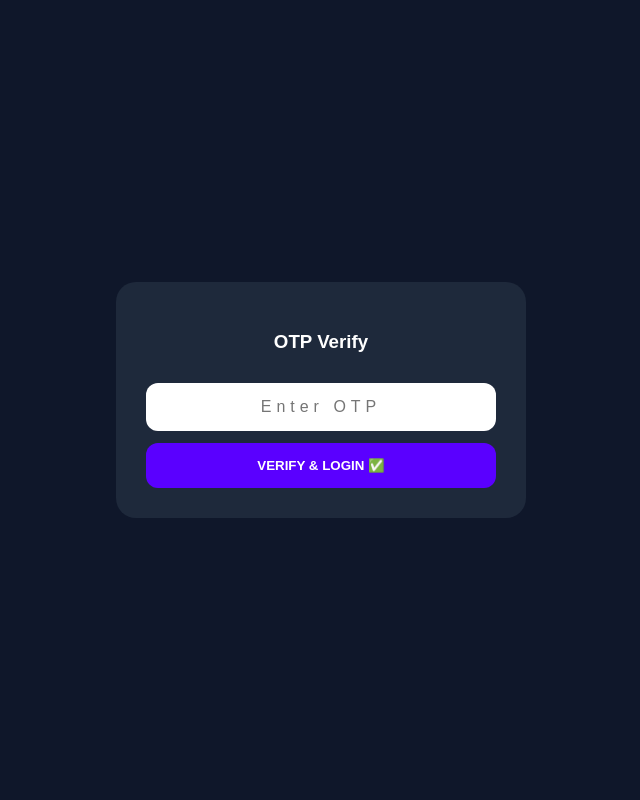
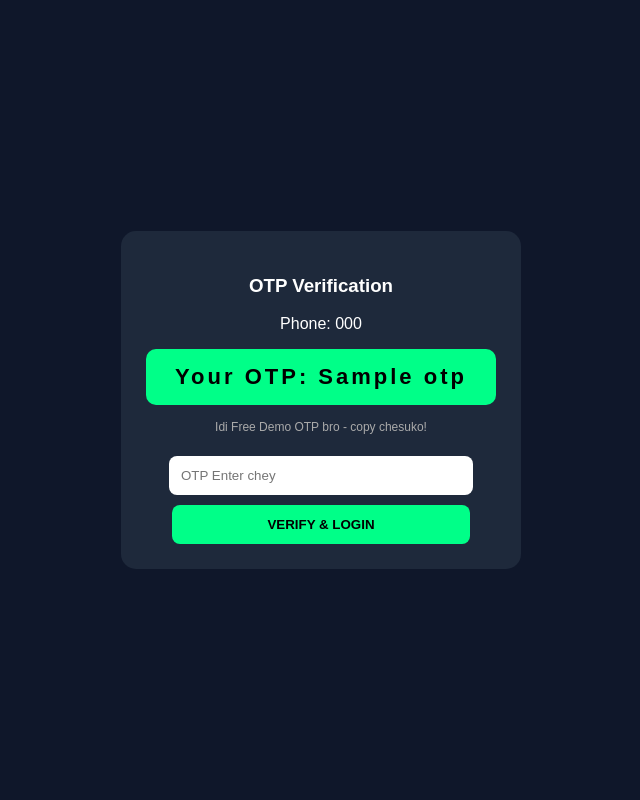
Before and after one commit to kothapallisravankumar05-art/sd-tournments, a Flask app: template templates/verify.html in a window 1280 px wide. Shown: the whole page, without its empty margins (319-959 px from the left). Run offline with Flask 3, Linux system fonts and the light colour scheme; the template is opened without the code that fills it: most values are stand-ins (such as "Sample title", 1, 10 or a date in 2020).

Commit message:
Update verify.html

```diff
--- a/templates/verify.html
+++ b/templates/verify.html
@@ -3,18 +3,22 @@
 <head>
 <meta name="viewport" content="width=device-width, initial-scale=1">
 <style>
-body{background:#0f172a;color:white;font-family:Arial;display:flex;justify-content:center;align-items:center;height:100vh;margin:0}
-.box{background:#1e293b;padding:30px;border-radius:20px;width:90%;max-width:350px;text-align:center}
-input{width:100%;padding:15px;border-radius:12px;border:none;margin:12px 0;box-sizing:border-box;font-size:16px;text-align:center;letter-spacing:5px}
-button{width:100%;padding:15px;background:#5a00ff;color:white;border:none;border-radius:12px;font-weight:900}
+body{background:#0f172a;color:#fff;font-family:Arial;display:flex;justify-content:center;align-items:center;min-height:100vh;margin:0}
+.box{background:#1e293b;padding:25px;border-radius:15px;width:90%;max-width:350px;text-align:center}
+.otp-box{background:#00ff88;color:#000;padding:15px;border-radius:10px;font-size:22px;font-weight:900;margin:15px 0;letter-spacing:3px}
+input{padding:12px;border-radius:8px;border:none;margin:10px;width:80%}
+button{padding:12px 20px;background:#00ff88;border:none;border-radius:8px;font-weight:900;width:85%}
 </style>
 </head>
 <body>
 <div class="box">
-<h3>OTP Verify</h3>
+<h3>OTP Verification</h3>
+<p>Phone: {{phone}}</p>
+<div class="otp-box">Your OTP: {{otp}}</div>
+<p style="font-size:12px;color:#aaa">Idi Free Demo OTP bro - copy chesuko!</p>
 <form method="POST" action="/verify">
-<input name="otp" placeholder="Enter OTP" maxlength="6" required>
-<button type="submit">VERIFY & LOGIN ✅</button>
+<input type="text" name="otp" placeholder="OTP Enter chey" required>
+<br><button>VERIFY & LOGIN</button>
 </form>
 </div>
 </body>
```
